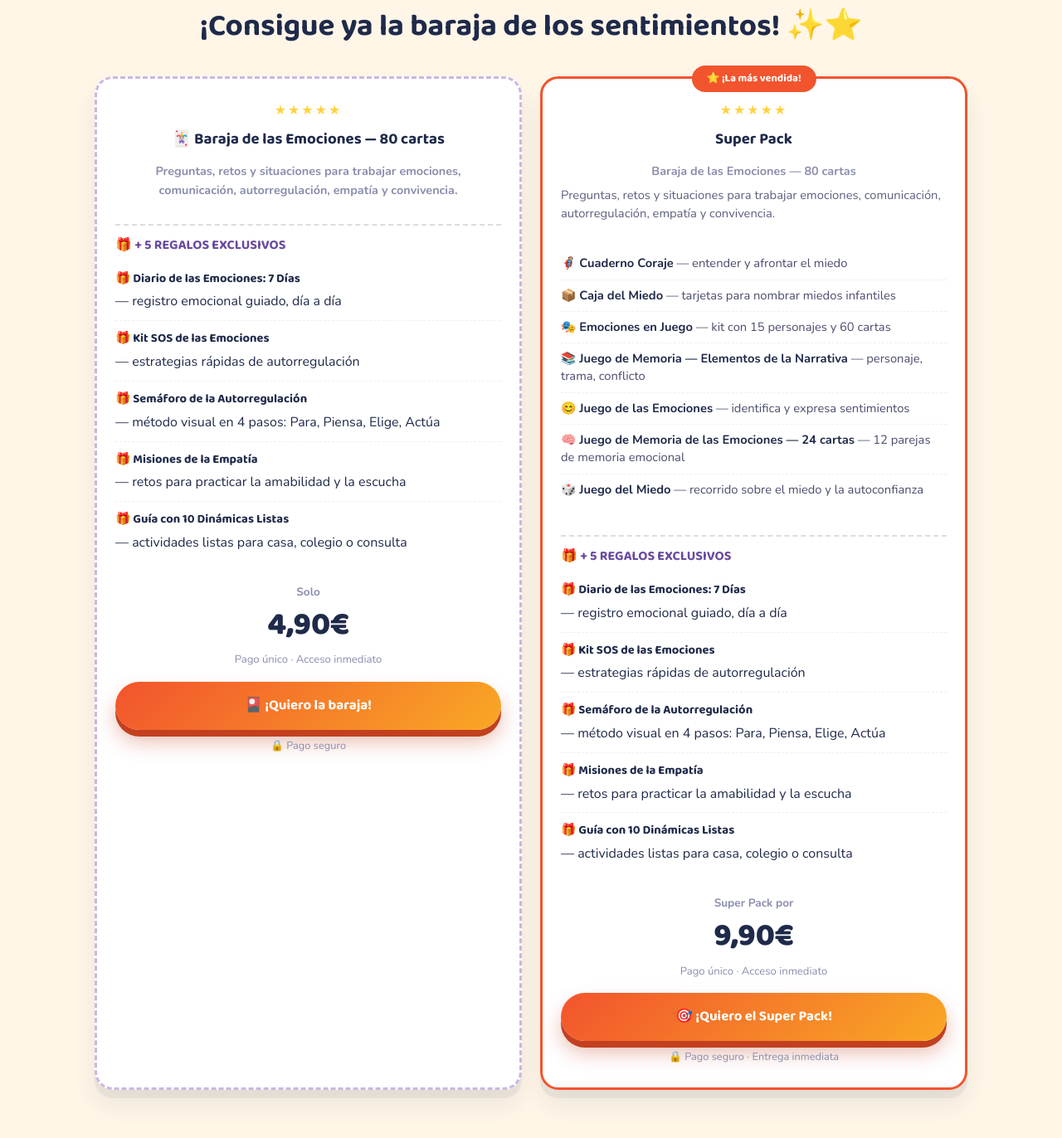
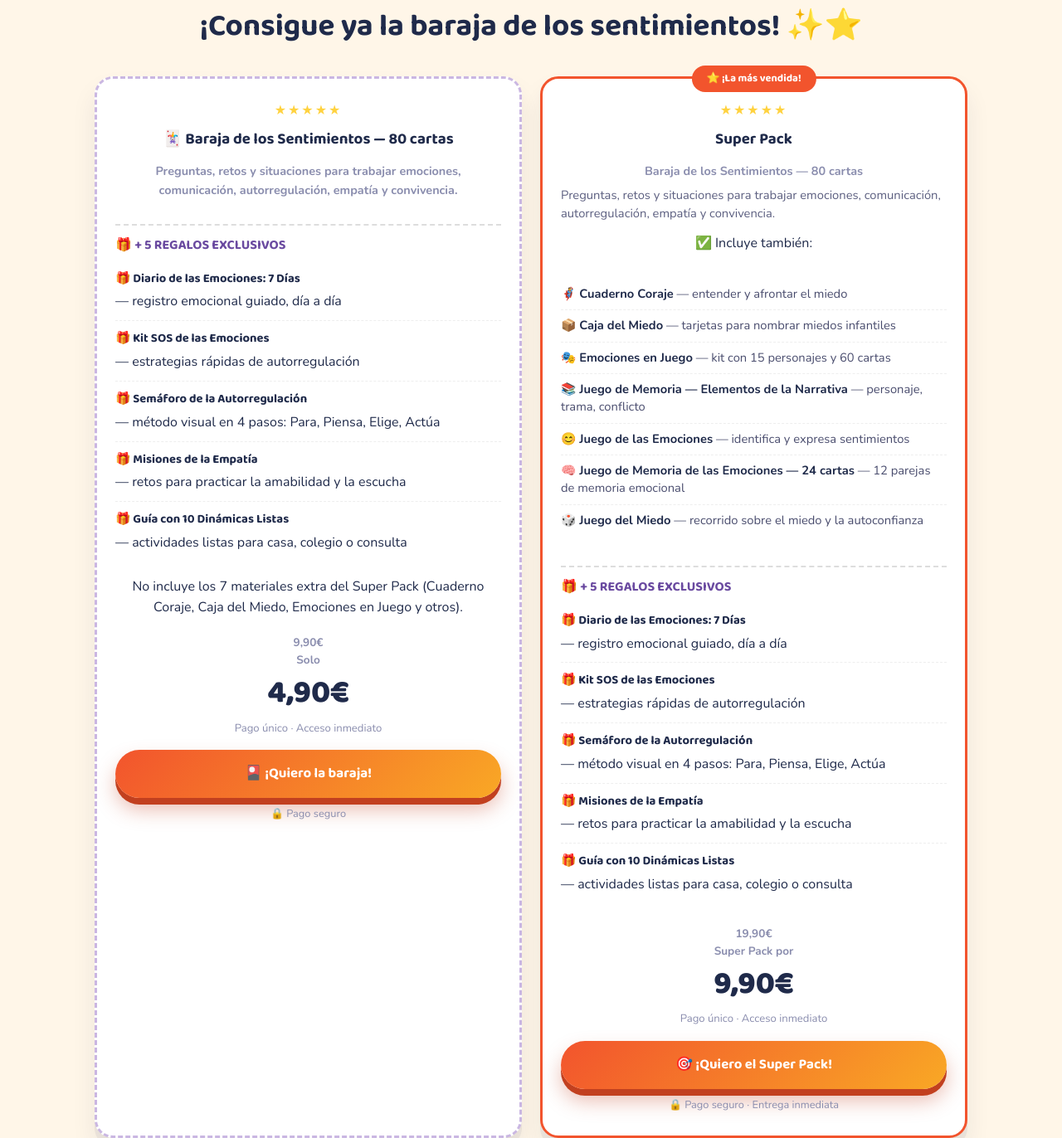
Before and after one commit to julio84santos/baraja-de-los-sentimientos, a plain HTML site: page index.html in a window 1280 px wide. Shown: the part 5145-6517 px from the top of the page at 83% size. Drawn offline with nearby package versions, Linux system fonts and the light colour scheme.

Commit message:
Update references from 'Baraja de las Emociones' to 'Baraja de los Sentimientos'

```diff
--- a/index.html
+++ b/index.html
@@ -5,7 +5,7 @@
 <meta name="description" content="La baraja de cartas que transforma la evaluación psicológica, la intervención escolar y la rutina en casa en un momento de conexión e inteligencia emocional.">
 <link rel="preconnect" href="https://fonts.googleapis.com">
 <link rel="preconnect" href="https://fonts.gstatic.com" crossorigin="">
-<link href="https://fonts.googleapis.com/css2?family=Baloo+2:wght@500;600;700;800&amp;family=Nunito:wght@400;600;700;800&amp;display=swap" rel="stylesheet">
+<link href="https://fonts.googleapis.com/css2?family=Baloo+2:wght@500;600;700;800&family=Nunito:wght@400;600;700;800&display=swap" rel="stylesheet">
 <link rel="stylesheet" href="styles.css">
 </head>
 <body>
@@ -257,7 +257,7 @@
       <div class="grid grid-2 pricing-grid">
         <div class="price-card">
           <div class="stars">★★★★★</div>
-          <h3>🃏 Baraja de las Emociones — 80 cartas</h3>
+          <h3>🃏 Baraja de los Sentimientos — 80 cartas</h3>
           <p class="plan-tag">Preguntas, retos y situaciones para trabajar emociones, comunicación, autorregulación, empatía y convivencia.</p>
 
           <p class="plan-bonus-heading">🎁 + 5 REGALOS EXCLUSIVOS</p>
@@ -269,7 +269,9 @@
             <li><strong>🎁 Guía con 10 Dinámicas Listas</strong> — actividades listas para casa, colegio o consulta</li>
           </ul>
 
-          <p class="plan-price"><span>Solo</span>4,90€</p>
+          <p class="plan-not-included">No incluye los 7 materiales extra del Super Pack (Cuaderno Coraje, Caja del Miedo, Emociones en Juego y otros).</p>
+
+          <p class="plan-price"><span class="plan-price-old">9,90€</span><span>Solo</span>4,90€</p>
           <p class="plan-note">Pago único · Acceso inmediato</p>
           <a id="offer-basic" class="btn btn-primary btn-block" href="#" target="_blank" rel="noopener">🎴 ¡Quiero la baraja!</a>
           <p class="plan-secure">🔒 Pago seguro</p>
@@ -279,9 +281,10 @@
           <span class="best-tag">⭐ ¡La más vendida!</span>
           <div class="stars">★★★★★</div>
           <h3>Super Pack</h3>
-          <p class="plan-tag">Baraja de las Emociones — 80 cartas</p>
+          <p class="plan-tag">Baraja de los Sentimientos — 80 cartas</p>
           <p class="plan-desc">Preguntas, retos y situaciones para trabajar emociones, comunicación, autorregulación, empatía y convivencia.</p>
 
+          <p class="plan-extra-heading">✅ Incluye también:</p>
           <ul class="plan-list">
             <li>🦸 <strong>Cuaderno Coraje</strong> — entender y afrontar el miedo</li>
             <li>📦 <strong>Caja del Miedo</strong> — tarjetas para nombrar miedos infantiles</li>
@@ -301,7 +304,7 @@
             <li><strong>🎁 Guía con 10 Dinámicas Listas</strong> — actividades listas para casa, colegio o consulta</li>
           </ul>
 
-          <p class="plan-price"><span>Super Pack por</span>9,90€</p>
+          <p class="plan-price"><span class="plan-price-old">19,90€</span><span>Super Pack por</span>9,90€</p>
           <p class="plan-note">Pago único · Acceso inmediato</p>
           <a class="btn btn-primary btn-block" href="#" target="_blank" rel="noopener" data-track-checkout="" data-plan="Super Pack" data-value="9.90">🎯 ¡Quiero el Super Pack!</a>
           <p class="plan-secure">🔒 Pago seguro · Entrega inmediata</p>
@@ -344,6 +347,10 @@
         <summary>¿Cómo recibo el acceso?</summary>
         <p>Justo después del pago recibirás un correo electrónico con el enlace para descargar el archivo. En pocos segundos.</p>
       </details>
+      <details class="faq-item">
+        <summary>¿Qué pasa si no quedo satisfecho/a?</summary>
+        <p>Tienes 15 días de garantía incondicional. Si el material no cumple tus expectativas, escríbenos dentro de ese plazo y te devolvemos el 100% de tu dinero, sin preguntas.</p>
+      </details>
     </div>
   </section>
 
@@ -376,7 +383,7 @@
     <h3 id="upsell-title">¿Seguro que no quieres llevarte más por solo 5 € más?</h3>
     <p class="upsell-text">
       Por solo <strong>+5,00 €</strong> te llevas el <strong>Super Pack</strong>: la misma
-      Baraja de las Emociones + <strong>7 materiales extra</strong> (Cuaderno Coraje, Caja del
+      Baraja de los Sentimientos + <strong>7 materiales extra</strong> (Cuaderno Coraje, Caja del
       Miedo, Emociones en Juego, Juego de Memoria, Juego de las Emociones y más) además de los 5 regalos
       exclusivos — todo por <strong>9,90 €</strong>.
     </p>
```
